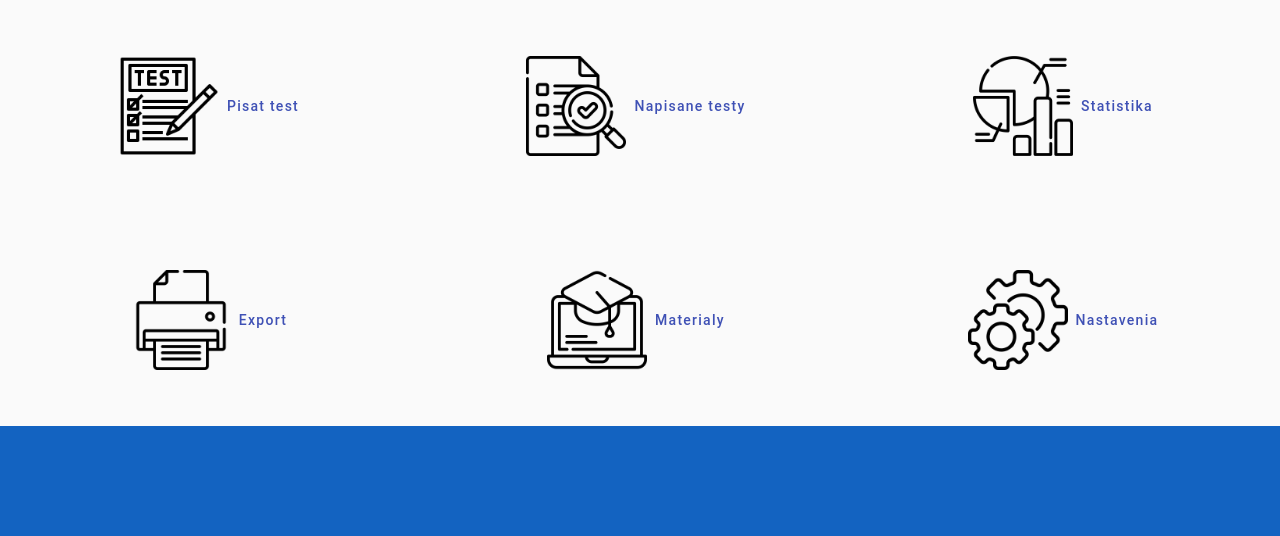
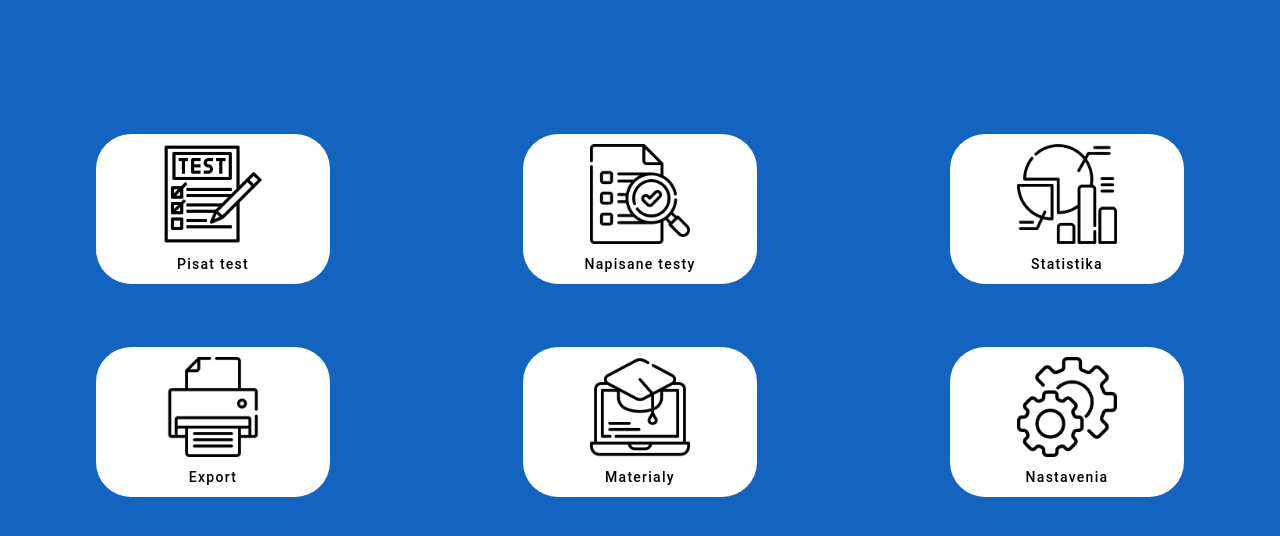
Before and after one commit to Shotgunxq/bp, an Angular app: page /menu in a window 1280 px wide. Shown: the top 536 px of the page. Built offline with nearby package versions, Linux system fonts and the light colour scheme.

Commit message:
feat: menu page FE adjustments

```diff
--- a/src/app/app.component.html
+++ b/src/app/app.component.html
@@ -1,4 +1,4 @@
 <!-- todo -->
-<body class="mat-typography mat-app-background">
+<body class="mat-typography">
     <router-outlet></router-outlet>
 </body>
--- a/src/app/pages/menu-page/menu-page.component.html
+++ b/src/app/pages/menu-page/menu-page.component.html
@@ -1,26 +1,59 @@
+<div id="menu">
 <mat-grid-list cols="3" rowHeight="2:1">
+
     <mat-grid-tile>
+        <button mat-button class="custom-button" routerLink="../test">
+            <div class="button-content">
                 <img src="/assets/pictures/test_writing.png" class="img-fluid" height="100px" width="100px">
-        <button mat-button color="primary" routerLink="../test">Pisat test</button>
+                <span class="button-text-content">Pisat test</span>
+            </div>
+        </button>
     </mat-grid-tile>
+
     <mat-grid-tile>
+        <button mat-button class="custom-button" routerLink="../done">
+            <div class="button-content">
                 <img src="/assets/pictures/done_tests.png" class="img-fluid" height="100px" width="100px">
-        <button mat-button color="primary" routerLink="../done">Napisane testy</button>
+                <span class="button-text-content">Napisane testy</span>
+            </div>
+        </button>
     </mat-grid-tile>
+
     <mat-grid-tile>
+        <button mat-button class="custom-button" routerLink="../stats">
+            <div class="button-content">
                 <img src="/assets/pictures/statistics.png" class="img-fluid" height="100px" width="100px">
-        <button mat-button color="primary" routerLink="../stats">Statistika</button>
+                <span class="button-text-content">Statistika</span>
+            </div>
+        </button>
     </mat-grid-tile>
+
     <mat-grid-tile>
+        <button mat-button class="custom-button" routerLink="../export">
+            <div class="button-content">
                 <img src="/assets/pictures/export.png" class="img-fluid" height="100px" width="100px">
-        <button mat-button color="primary">Export</button>
+                <span class="button-text-content">Export</span>
+            </div>
+        </button>
     </mat-grid-tile>
+
     <mat-grid-tile>
+        <button mat-button class="custom-button" routerLink="../mats">
+        <div class="button-content">
                 <img src="/assets/pictures/materials.png" class="img-fluid" height="100px" width="100px">
-        <button mat-button color="primary" routerLink="../mats">Materialy</button>
+                <span class="button-text-content">Materialy</span>
+            </div>
+        </button>
     </mat-grid-tile>
+
     <mat-grid-tile>
+        <button mat-button class="custom-button">
+            <div class="button-content">
                 <img src="/assets/pictures/settings.png" class="img-fluid" height="100px" width="100px">
-        <button mat-button color="primary">Nastavenia</button>
+                <span class="button-text-content">Nastavenia</span>
+            </div>
+        </button>
     </mat-grid-tile>
+
 </mat-grid-list>
+</div>
--- a/src/app/pages/menu-page/menu-page.component.scss
+++ b/src/app/pages/menu-page/menu-page.component.scss
@@ -9,7 +9,38 @@
 // @include angular-material-theme($theme);
 
 
+// mat-grid-tile{
+//     background-color: azure;
+// }
 
-// mat-grid-tile {
-//   background: lightblue;
-// }
+
+#menu{
+margin-top: 8%;
+}
+
+.custom-button {
+    background-color: white;
+    color: black;
+    border: none;
+    border-radius: 35px;
+    padding: 10px 20px;
+    display: flex;
+    flex-direction: column;
+    align-items: center;
+    height: auto;
+    width: 55%;
+}
+
+.button-text-content {
+    color: black;
+}
+
+.button-content {
+    display: flex;
+    flex-direction: column;
+    align-items: center;
+}
+
+img {
+    margin-bottom: 10px; // Adjust spacing between image and text
+}
```
Lines whose indentation alone changed are shown as unchanged.
